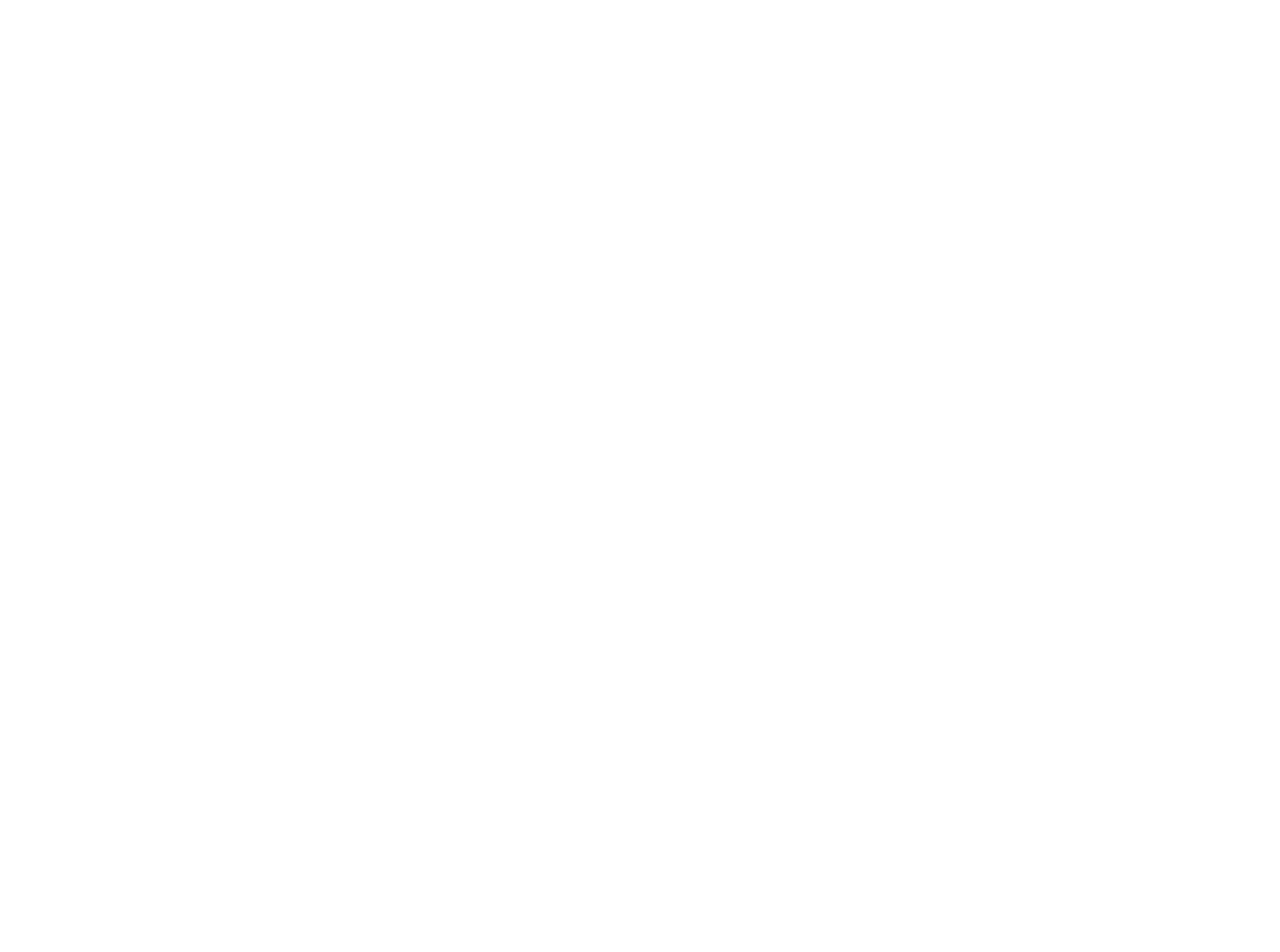
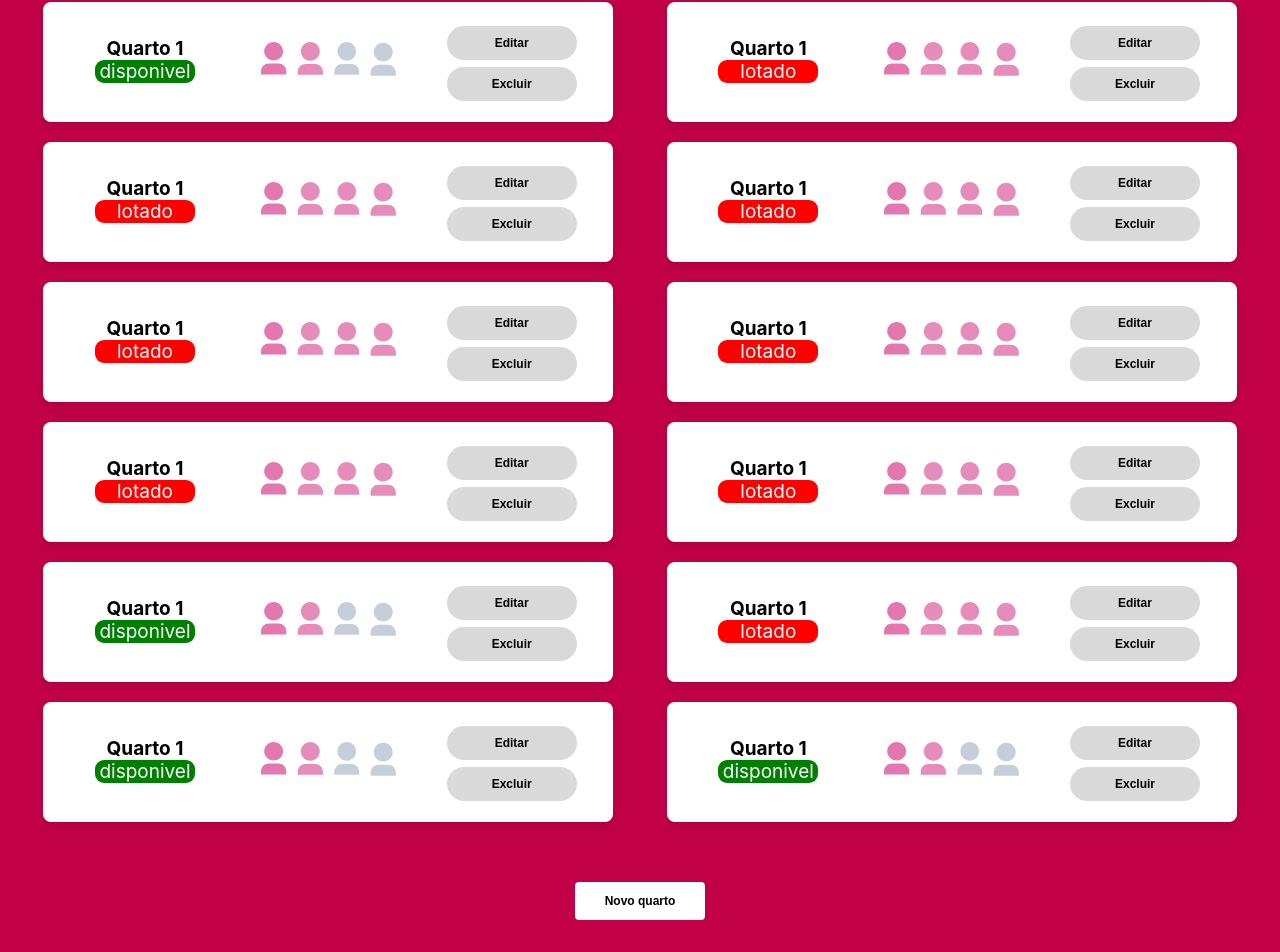
Before and after one commit to Maluu26/TerceiraEtapaPP, a React (Create React App) app in the folder terceiraetapapp/: page /adm in a window 1280 px wide. Before the commit this address had no page. Shown: the part 343-1295 px from the top of the page. Before the commit the page ends 800 px from the top, so only its background shows below. Built offline with nearby package versions, Linux system fonts and the light colour scheme.

Commit message:
feat: create admin page

```diff
--- a/terceiraetapapp/src/AppRouter.tsx
+++ b/terceiraetapapp/src/AppRouter.tsx
@@ -8,7 +8,7 @@
 import Register from './Cadastro';
 import SeeProfile from './ProfilePage';
 import Success from './successPage';
-
+import AdminPage from './admPage'
 
 const AppRouter: React.FC = () => {
   return (
@@ -16,12 +16,13 @@
       <Routes>
         <Route path="/" element={<App />} />
         <Route path="/profile" element={<ProfileEdit />} /> {/* Responsivo*/}
-        <Route path="/see-profile" element={<SeeProfile />} />
+        <Route path="/see-profile" element={<SeeProfile />} /> {/* Responsivo*/}
         <Route path="/rooms" element={<ShowRooms />} /> {/* Responsivo*/}
         <Route path="/welcome" element={<Welcome />} /> {/* Responsivo*/}
         <Route path="/login" element={<Login />} /> {/* Responsivo*/}
         <Route path="/register" element={<Register />} /> {/* Responsivo*/}
-        <Route path="/success" element={<Success />} />
+        <Route path="/success" element={<Success />} /> {/* Responsivo*/}
+        <Route path="/adm" element={<AdminPage/>} />
         {/* Adicionar rotas */}
       </Routes>
     </Router>
--- /dev/null
+++ b/terceiraetapapp/src/admPage.tsx
@@ -0,0 +1,83 @@
+import RoomCard from "./components/room-card/admRoomCard";
+import Header from "./components/header/header";
+import Button from "./components/buttons/button";
+
+import avatar from "./assets/Avatar.svg";
+import encejLogo from "./assets/Logo-Encej.svg";
+
+function admPage() {
+  return (
+    <section>
+      <Header avatarPic={avatar} encejLogo={encejLogo}></Header>
+      <hr className="line" />
+      <h1>Painel do administrador</h1>
+      <div className="room-cards-container">
+        <RoomCard
+          roomName="Quarto 1"
+          status="disponivel"
+          onDetailsClick={admPage}
+        ></RoomCard>
+        <RoomCard
+          roomName="Quarto 1"
+          status="lotado"
+          onDetailsClick={admPage}
+        ></RoomCard>
+        <RoomCard
+          roomName="Quarto 1"
+          status="lotado"
+          onDetailsClick={admPage}
+        ></RoomCard>
+        <RoomCard
+          roomName="Quarto 1"
+          status="lotado"
+          onDetailsClick={admPage}
+        ></RoomCard>
+        <RoomCard
+          roomName="Quarto 1"
+          status="lotado"
+          onDetailsClick={admPage}
+        ></RoomCard>
+        <RoomCard
+          roomName="Quarto 1"
+          status="lotado"
+          onDetailsClick={admPage}
+        ></RoomCard>
+        <RoomCard
+          roomName="Quarto 1"
+          status="lotado"
+          onDetailsClick={admPage}
+        ></RoomCard>
+        <RoomCard
+          roomName="Quarto 1"
+          status="lotado"
+          onDetailsClick={admPage}
+        ></RoomCard>
+        <RoomCard
+          roomName="Quarto 1"
+          status="disponivel"
+          onDetailsClick={admPage}
+        ></RoomCard>
+        <RoomCard
+          roomName="Quarto 1"
+          status="lotado"
+          onDetailsClick={admPage}
+        ></RoomCard>
+        <RoomCard
+          roomName="Quarto 1"
+          status="disponivel"
+          onDetailsClick={admPage}
+        ></RoomCard>
+        <RoomCard
+          roomName="Quarto 1"
+          status="disponivel"
+          onDetailsClick={admPage}
+        ></RoomCard>
+      </div>
+      <div className="margin-top"></div>
+      <Button insideText="Novo quarto" className=""></Button>
+      <div className="margin-top"></div>
+    </section>
+  );
+}
+
+export default admPage;
--- /dev/null
+++ b/terceiraetapapp/src/components/room-card/admRoomCard.tsx
@@ -0,0 +1,47 @@
+import "./roomCard.css";
+import fullRoom from "../../assets/full-room.svg";
+import availableRoom from "../../assets/available-room.svg";
+import emptyRoom from "../../assets/empty-room.svg";
+
+interface RoomCardProps {
+  roomName: string;
+  status: "lotado" | "disponivel" | "vazio";
+  onDetailsClick: () => void;
+}
+
+export default function Header({
+  roomName,
+  status,
+  onDetailsClick,
+}: RoomCardProps) {
+  const backgroundColor = status === "lotado" ? "red" : "green";
+
+  // Determina o ícone com base no status do quarto
+  const iconSrc =
+    status === "lotado"
+      ? fullRoom
+      : status === "disponivel"
+      ? availableRoom
+      : emptyRoom;
+
+  return (
+    <div className="room-card">
+      <div className="left-section">
+        <div>
+          <h1>{roomName}</h1>
+        </div>
+        <div>
+          <p style={{ backgroundColor }}>{status}</p>
+        </div>
+      </div>
+      <div className="middle-section">
+        <img src={iconSrc} alt={status} />
+      </div>
+      <div className="right-section">
+        <button onClick={onDetailsClick}>Editar</button>
+        <div className="vertical-space-3-px"></div>
+        <button onClick={onDetailsClick}>Excluir</button>
+      </div>
+    </div>
+  );
+}
--- a/terceiraetapapp/src/components/room-card/roomCard.css
+++ b/terceiraetapapp/src/components/room-card/roomCard.css
@@ -52,6 +52,9 @@
   background-color: rgba(217, 217, 217, 1);
   border: 0;
   border-radius: 20px;
+}
+.vertical-space-3-px{
+  margin-top: 3px;
 }
 
 @media (max-width: 630px) {
```
